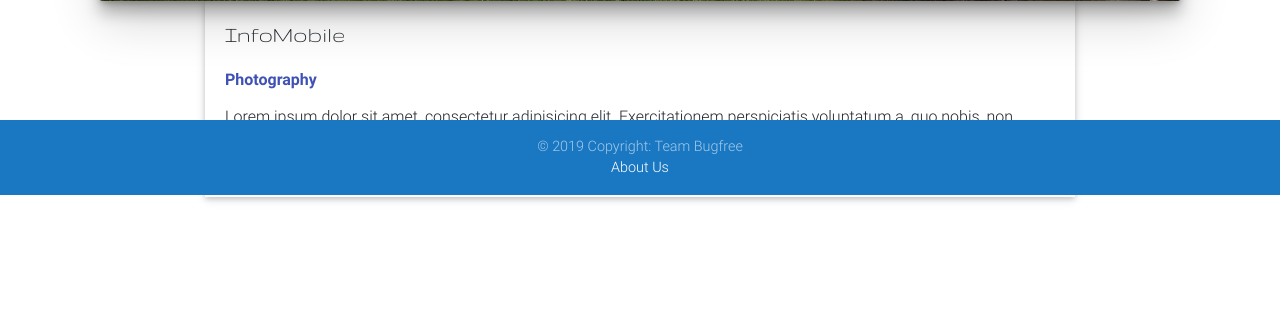
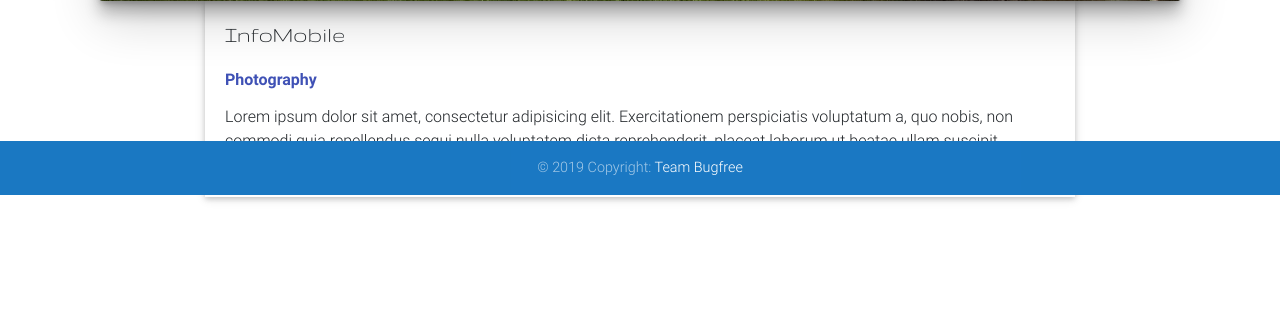
Before and after one commit to yjl450/Bugfree, a Flask app: page / in a window 1280 px wide. Shown: the part 605-922 px from the top of the page. Run offline with Flask 2, Linux system fonts and the light colour scheme; some libraries are stand-ins or nearby versions.

Commit message:
update template

```diff
--- a/bugfree/dash.py
+++ b/bugfree/dash.py
@@ -10,7 +10,8 @@
 
 from flask import Blueprint, flash, g, redirect, render_template, request, session, url_for
 import pymysql
-# from bugfree.db import get_db, get_cursor
+import tushare
+from bugfree.db import get_db, get_cursor
 
 bp = Blueprint('dash', __name__)
 
--- a/bugfree/templates/dash/dash.html
+++ b/bugfree/templates/dash/dash.html
@@ -3,6 +3,7 @@
 {% block content %}
 <span>test</span>
 {% endblock %}
+
 {% block script %}
 <script>
     $(document).ready(function () {
--- a/bugfree/templates/index/init.html
+++ b/bugfree/templates/index/init.html
@@ -62,8 +62,7 @@
     <footer class="page-footer font-small blue fixed-bottom">
 
         <!-- Copyright -->
-        <div class="footer-copyright text-center py-3">© 2019 Copyright: Team Bugfree<br>
-            <a href="/about">About Us</a>
+        <div class="footer-copyright text-center py-3">© 2019 Copyright: <a href="javascript:void(0);">Team Bugfree</a><br>
         </div>
         <!-- Copyright -->
 
```
Also changed, not shown: app.py (line endings or trailing spaces).
